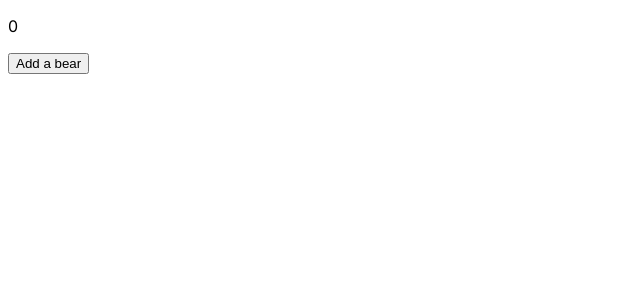
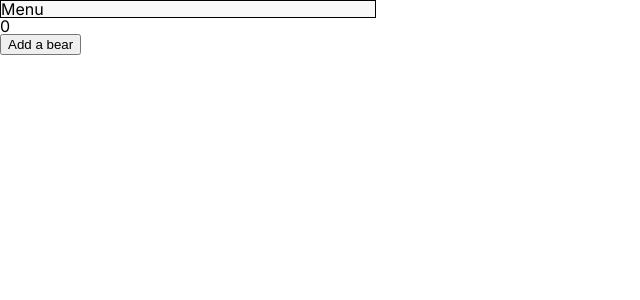
Before and after one commit to maksym-bezditko/taskfusion, a Next.js app: page / in a window 1280 px wide. Shown: the top 300 px of the page, without its empty margins (0-640 px from the left). Built offline with nearby package versions, Linux system fonts and the light colour scheme.

Commit message:
add sass

```diff
--- a/app/layout.tsx
+++ b/app/layout.tsx
@@ -1,6 +1,8 @@
+import "@/styles/normalize.scss";
+
+import { MainLayout } from "@/components/MainLayout";
 import type { Metadata } from "next";
 import { Inter } from "next/font/google";
-import styled from "styled-components";
 
 const inter = Inter({ subsets: ["latin"] });
 
@@ -16,7 +18,9 @@
 }>) {
   return (
     <html lang="en">
-      <body className={inter.className}>{children}</body>
+      <body className={inter.className}>
+        <MainLayout>{children}</MainLayout>
+      </body>
     </html>
   );
 }
--- /dev/null
+++ b/components/MainLayout.module.scss
@@ -0,0 +1,13 @@
+@import '@/styles/main.scss';
+
+.container {
+	width: 100svw;
+	height: 100svh;
+	overflow: hidden;
+}
+
+.menu {
+	max-width: 23.5rem;
+	background-color: $light-grey;
+	border: 1px solid $black;
+}
--- /dev/null
+++ b/components/MainLayout.tsx
@@ -0,0 +1,13 @@
+import styles from "./MainLayout.module.scss";
+
+export const MainLayout = ({ children }: { children: React.ReactNode }) => {
+  return (
+    <div className={styles.container}>
+      <aside className={styles.menu}>
+        <p>Menu</p>
+      </aside>
+
+      {children}
+    </div>
+  );
+};
--- a/next.config.mjs
+++ b/next.config.mjs
@@ -1,8 +1,7 @@
 /** @type {import('next').NextConfig} */
+
 const nextConfig = {
-	compiler: {
-		styledComponents: true,
-	},
+	reactStrictMode: true,
 };
 
 export default nextConfig;
--- a/package.json
+++ b/package.json
@@ -24,6 +24,7 @@
     "@types/react-dom": "^18",
     "eslint": "^8",
     "eslint-config-next": "14.2.4",
+    "sass": "^1.77.6",
     "typescript": "^5"
   }
 }
--- /dev/null
+++ b/styles/_variables.scss
@@ -0,0 +1,2 @@
+$light-grey: #f8f8f8;
+$black: #000;
--- /dev/null
+++ b/styles/main.scss
@@ -0,0 +1 @@
+@import './_variables';
--- /dev/null
+++ b/styles/normalize.scss
@@ -0,0 +1,130 @@
+html,
+body,
+div,
+span,
+applet,
+object,
+iframe,
+h1,
+h2,
+h3,
+h4,
+h5,
+h6,
+p,
+blockquote,
+pre,
+a,
+abbr,
+acronym,
+address,
+big,
+cite,
+code,
+del,
+dfn,
+em,
+img,
+ins,
+kbd,
+q,
+s,
+samp,
+small,
+strike,
+strong,
+sub,
+sup,
+tt,
+var,
+b,
+u,
+i,
+center,
+dl,
+dt,
+dd,
+ol,
+ul,
+li,
+fieldset,
+form,
+label,
+legend,
+table,
+caption,
+tbody,
+tfoot,
+thead,
+tr,
+th,
+td,
+article,
+aside,
+canvas,
+details,
+embed,
+figure,
+figcaption,
+footer,
+header,
+hgroup,
+menu,
+nav,
+output,
+ruby,
+section,
+summary,
+time,
+mark,
+audio,
+video {
+	margin: 0;
+	padding: 0;
+	border: 0;
+	font-size: 100%;
+	font: inherit;
+	vertical-align: baseline;
+	box-sizing: border-box;
+}
+
+article,
+aside,
+details,
+figcaption,
+figure,
+footer,
+header,
+hgroup,
+menu,
+nav,
+section {
+	display: block;
+}
+
+body {
+	line-height: 1;
+}
+
+ol,
+ul {
+	list-style: none;
+}
+
+blockquote,
+q {
+	quotes: none;
+}
+
+blockquote:before,
+blockquote:after,
+q:before,
+q:after {
+	content: '';
+	content: none;
+}
+
+table {
+	border-collapse: collapse;
+	border-spacing: 0;
+}
```
Also changed, not shown: 2 other files (tests, documents, lock files or other folders).
